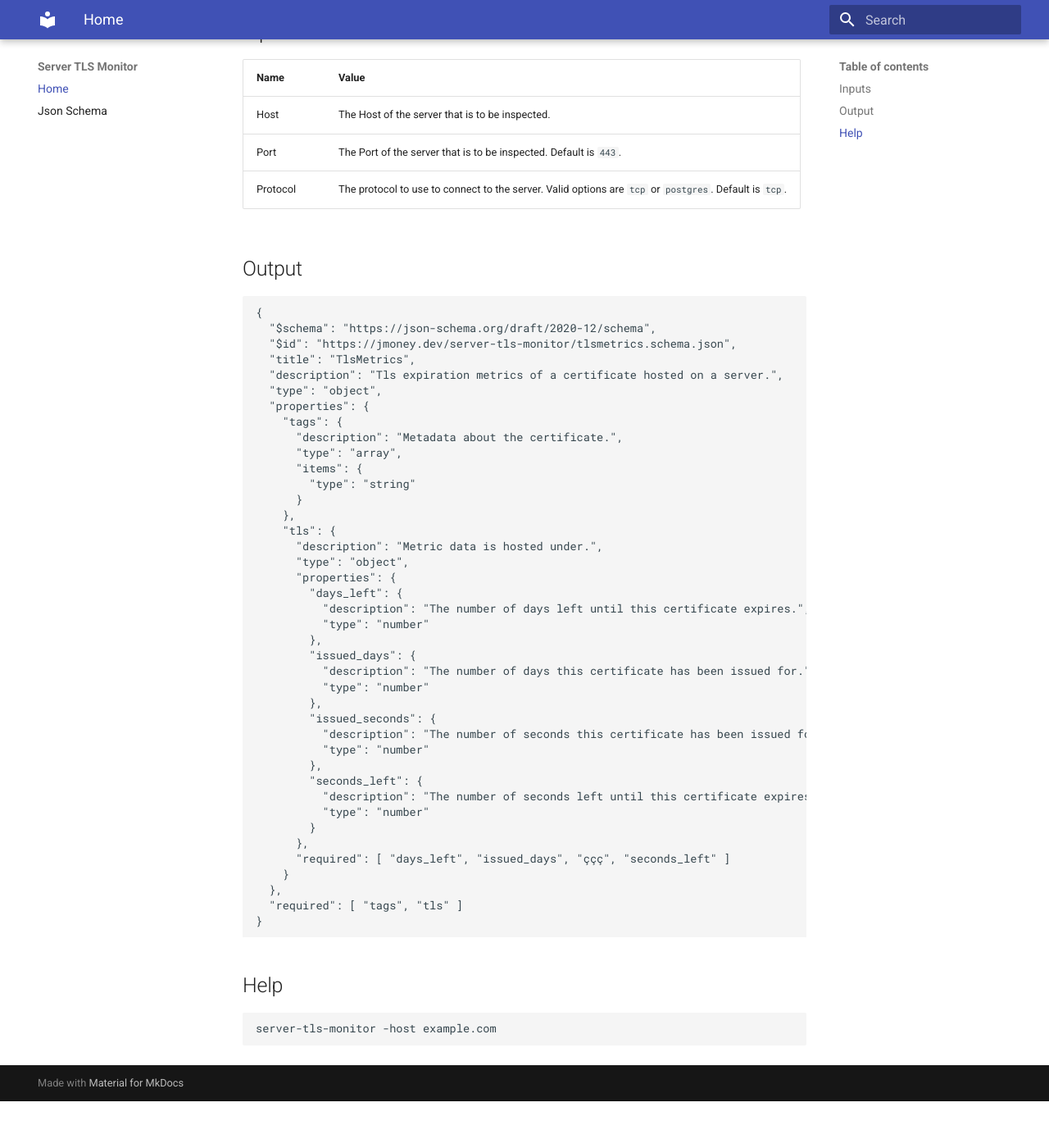
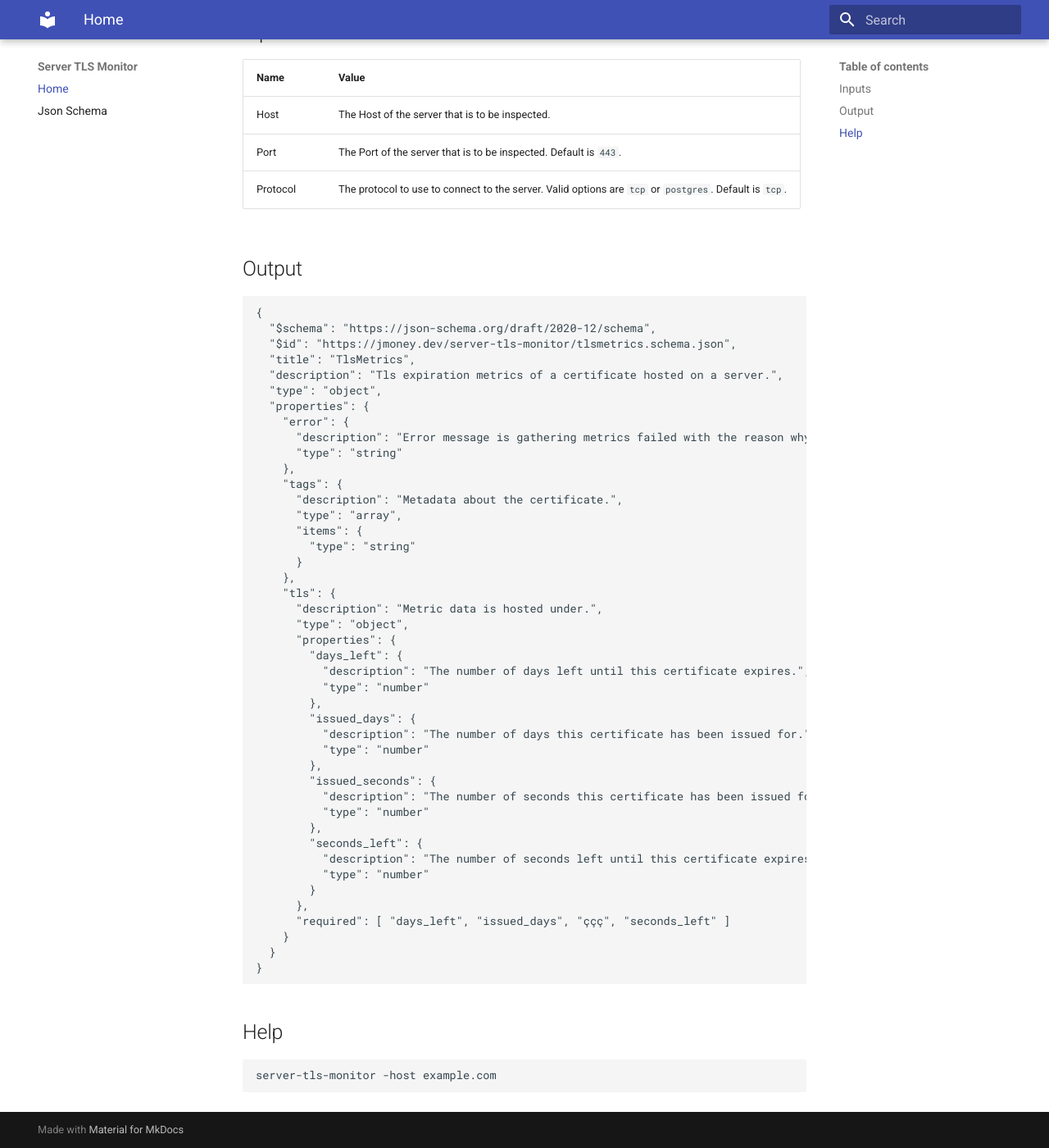
Before and after one commit to jmoney/x509-metrics, an MkDocs documentation site: the page built from docs/index.md, in a window 1280 px wide and 1400 px high, scrolled down 250 px. Shown: the whole window at 82% size. Built offline with MkDocs 1.6.1 and Material for MkDocs 9.7.7, drawn with Linux system fonts in a browser that asks for light colours; before the commit the page ends 1593 px from its top, so only the background shows below that.

````diff
--- a/docs/index.md
+++ b/docs/index.md
@@ -21,6 +21,10 @@ for monitoring certificate expiration and when a certificate needs to be rotated
   "description": "Tls expiration metrics of a certificate hosted on a server.",
   "type": "object",
   "properties": {
+    "error": {
+      "description": "Error message is gathering metrics failed with the reason why",
+      "type": "string"
+    },
     "tags": {
       "description": "Metadata about the certificate.",
       "type": "array",
@@ -51,8 +55,7 @@ for monitoring certificate expiration and when a certificate needs to be rotated
       },
       "required": [ "days_left", "issued_days", "ççç", "seconds_left" ]
     }
-  },
-  "required": [ "tags", "tls" ]
+  }
 }
 ```
 
````
Also changed, not shown: docs/tlsmetrics.schema.json (+6 -3 lines).
